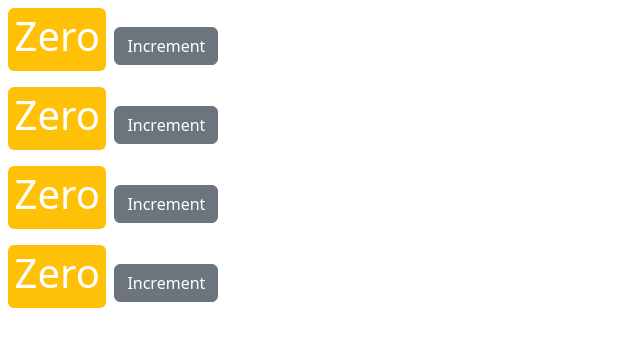
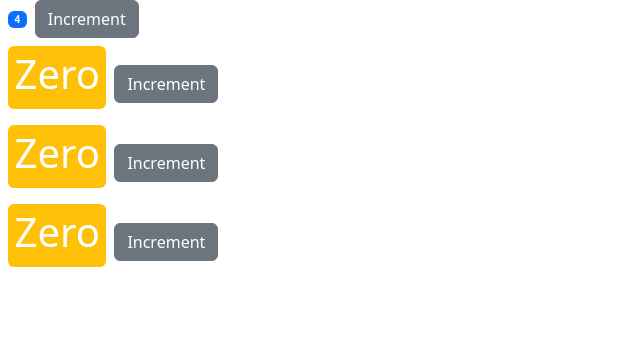
Before and after one commit to juliushsu07/counter-app, a React (Create React App) app: page / in a window 1280 px wide. Shown: the top 346 px of the page, without its empty margins (0-640 px from the left). Built offline with nearby package versions, Linux system fonts and the light colour scheme.

Commit message:
Add props from Counters component to Counter, in order to initialize counter values.

```diff
--- a/src/components/counter.jsx
+++ b/src/components/counter.jsx
@@ -2,7 +2,7 @@
 
 class Counter extends Component {
     state = {
-        count: 0,
+        value: this.props.value,
         tags: []
     };
 
@@ -11,14 +11,19 @@
         fontWeight: "bold"
     };
 
-    handleIncrement = () => {
-        this.setState({ count: this.state.count + 1})
+    getBadgeClasses() {
+        let classes = "badge m-2 bg-";
+        classes += (this.state.value === 0) ? "warning" : "primary";
+        return classes;
     }
 
-    renderTags() {
-        if (this.state.tags.length === 0) return <p>There are no tags!</p>;
+    formatCount() {
+        const { value } = this.state;
+        return value === 0 ? <h1>Zero</h1> : value;
+    }
 
-        return <ul>{ this.state.tags.map(tag => <li key={tag}>{tag}</li>)}</ul>
+    handleIncrement = () => {
+        this.setState({ value: this.state.value + 1})
     }
 
     render() {
@@ -29,17 +34,6 @@
             </div>
         );
     }
-
-    getBadgeClasses() {
-        let classes = "badge m-2 bg-";
-        classes += (this.state.count === 0) ? "warning" : "primary";
-        return classes;
-    }
-
-    formatCount() {
-        const { count } = this.state;
-        return count === 0 ? <h1>Zero</h1> : count;
-    }
 }
 
 export default Counter;
--- a/src/components/counters.jsx
+++ b/src/components/counters.jsx
@@ -2,14 +2,20 @@
 import Counter from './counter';
 
 class Counters extends Component {
-    state = {  }
+    state = {
+        counters: [
+            { id: 1, value: 4},
+            { id: 2, value: 0},
+            { id: 3, value: 0},
+            { id: 4, value: 0},
+        ]
+     }
     render() {
         return (
             <div>
-                <Counter></Counter>
-                <Counter></Counter>
-                <Counter></Counter>
-                <Counter></Counter>
+                {this.state.counters.map(counter => (
+                    <Counter key={counter.id} value={counter.value} />
+                ))}
             </div>
         );
     }
```
